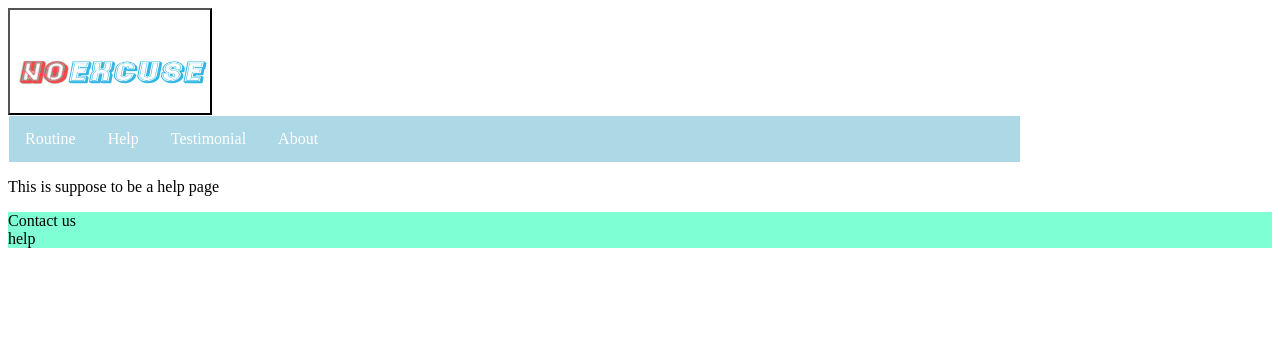
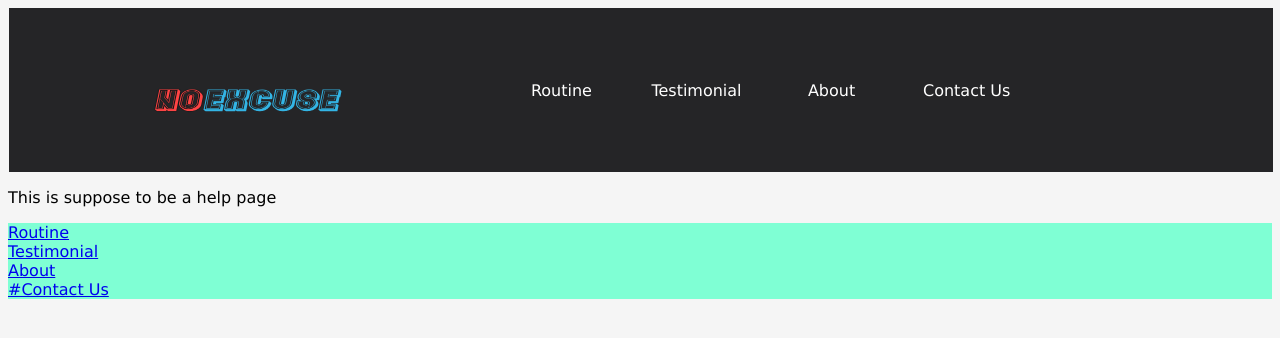
Before and after one commit to Brendanchoi626/NoExcuse, a Flask app: page /help/ in a window 1280 px wide. Shown: the top 338 px of the page. Run offline with Flask 2, Linux system fonts and the light colour scheme.

Commit message:
Pretty much changed the layout of the webpage. Set the colour to black, and font to vendrada. Nav bar changed a bit.

```diff
--- a/static/css/style.css
+++ b/static/css/style.css
@@ -1,27 +1,49 @@
+html{
+    box-sizing: border-box;
+    margin: 0;
+    padding: 0;
+    background-color: whitesmoke;
+    font-family: Verdana, Tahoma, sans-serif;
+}
 /* Nav.html */
-.navbar{
+.navall{
+    display: flex;
+    align-items: center;
+    padding: 30px 10%;
+}
+nav{
     list-style-type: none;
     margin: 1px;
     padding: 0;
-    overflow: hidden;
-    background-color: lightblue;
-    width: 80%;
+    overflow: auto;
+    background-color: rgb(37, 37, 39);
+    width: 100%;
+}
+.logo{
+    margin-left: 10px;
+    cursor: pointer;
+}
+ul {
+    padding: 0;
+    margin:0 0 0 150px;
+    list-style: none;
+}
+.navbar li {
+    display: inline-block;
 
 }
-li {
-    float: left;
-}
 
-li a {
-    display: block;
+.navbar li a {
+    width: 100px;
+    display:block;
     color:white;
     text-align: center;
-    padding: 14px 16px;
+    padding: 20px 15px;
     text-decoration: none;
 }
 
-li a:hover:not(.active) {
-    background-color:blue;
+.navbar li a:hover {
+    background-color: rgb(71, 70, 70);
 }
 /*-------------------------------------*/
 /*home.html*/
@@ -29,21 +51,9 @@ li a:hover:not(.active) {
     margin-left: auto;
     margin-right: auto;
     margin-top: 20px;
-
-
 }
 /*-------------------------------------*/
 /*header.html*/
-.logo{
-    display: inline-block;
-}
-.homebutton{
-    display: inline-block;
-    padding: 0;
-    margin: 0;
-    vertical-align: top;
-    background-color: transparent;
-}
 /*-------------------------------------*/
 /*footer.html*/
 .footers{
--- a/templates/footer.html
+++ b/templates/footer.html
@@ -1,3 +1,4 @@
-
-<footer>Contact us</footer>
-<footer>help</footer>
+<footer><a href="/routine">Routine</a></footer>
+<footer><a href="#Testimonial">Testimonial</a></footer>
+<footer><a href="#About">About</a></footer>
+<footer><a href="#ContactUs">#Contact Us</a></footer>
--- a/templates/layout.html
+++ b/templates/layout.html
@@ -8,7 +8,6 @@
     <link rel="stylesheet" href="/static/css/style.css"/>
 </head>
 <body>
-    <header>{% include 'header.html' %}</header>
     <nav>{% include 'nav.html' %}</nav>
     <main>{% block content %}{% endblock %}</main>
     <footer class="footers">{% include 'footer.html' %}</footer>
--- a/templates/nav.html
+++ b/templates/nav.html
@@ -1,6 +1,11 @@
-<ul class="navbar">
-   <li><a href="/routine">Routine</a></li>
-   <li><a href="/help">Help</a></li>
-   <li><a href="#Testimonial">Testimonial</a></li>
-   <li><a href="#About">About</a></li>
-</ul>
+<div class="navall">
+<div class ="logo"><a href ="/"><img src ="/static/logo/1587433454993.png" height="100" width="200"></a></div>
+<nav>
+   <ul class="navbar">
+      <li><a href="/routine">Routine</a></li>
+      <li><a href="#Testimonial">Testimonial</a></li>
+      <li><a href="#About">About</a></li>
+      <li><a href="#ContactUs">Contact Us</a></li>
+   </ul>
+</nav>
+</div>
```
Also changed, not shown: database.db.
